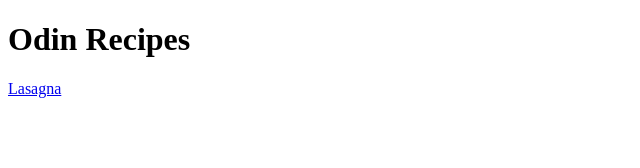
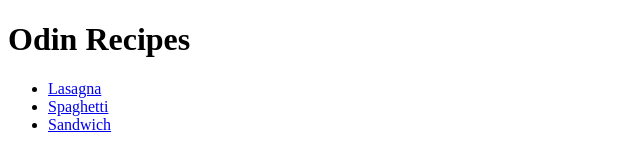
Before and after one commit to fa635/odin-recipes, a plain HTML site: page index.html in a window 1280 px wide. Shown: the whole page, without its empty margins (0-640 px from the left). Drawn offline with Linux system fonts and the light colour scheme.

Commit message:
Add spagheti and sandwich link to html.index

```diff
--- a/index.html
+++ b/index.html
@@ -6,6 +6,11 @@
     </head>
     <body>
         <h1>Odin Recipes</h1>
-        <a href="./recipes/lasagna.html">Lasagna</a>
+        <ul>
+            <li><a href="./recipes/lasagna.html">Lasagna</a></li>
+            <li><a href="./spaghetti.html">Spaghetti</a></li>
+            <li><a href="./sandwich.html">Sandwich</a></li>
+        </ul>
+
     </body>
 </html>
```
Also changed, not shown: recipes/lasagna.html (+5 -0 lines).
